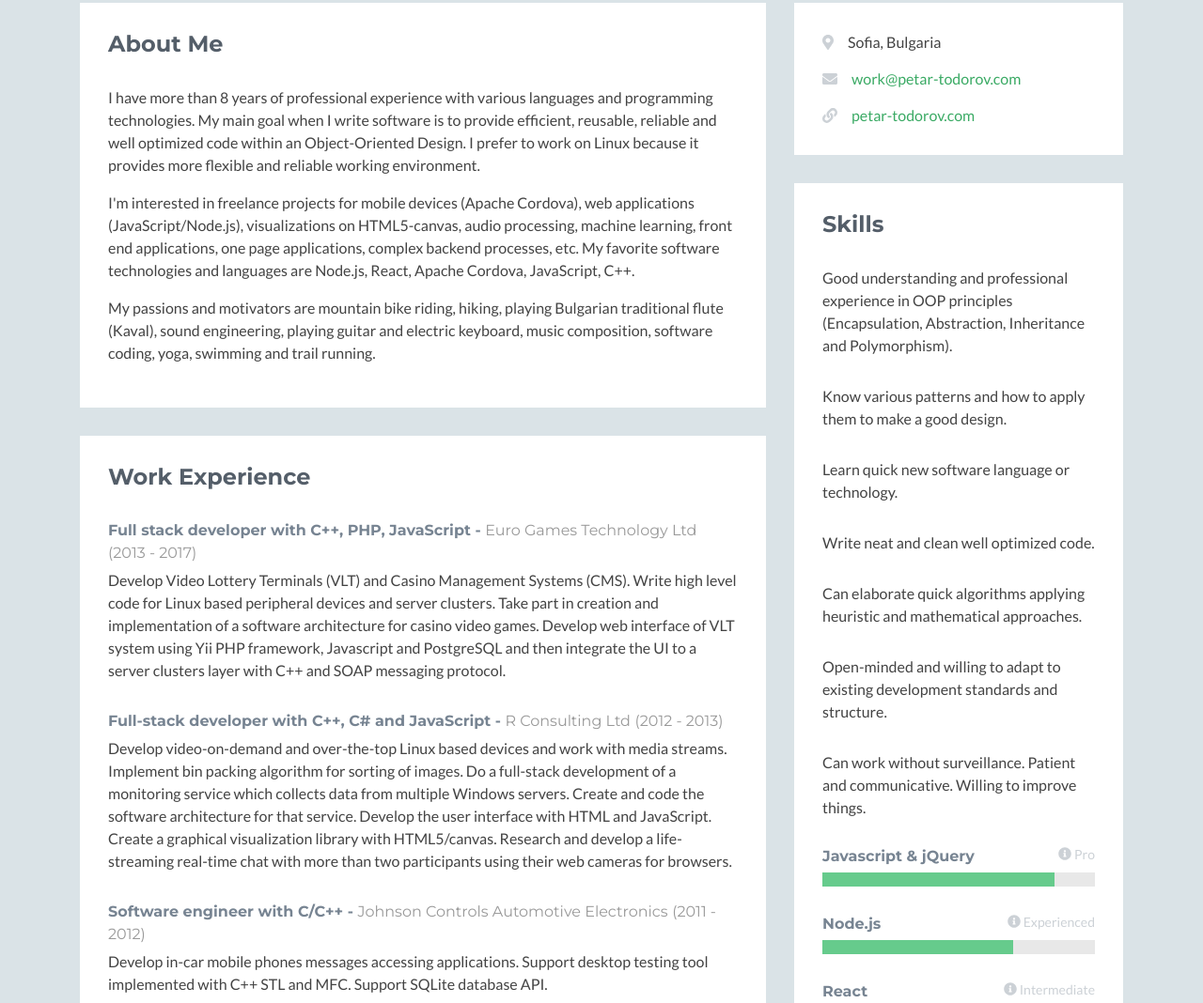
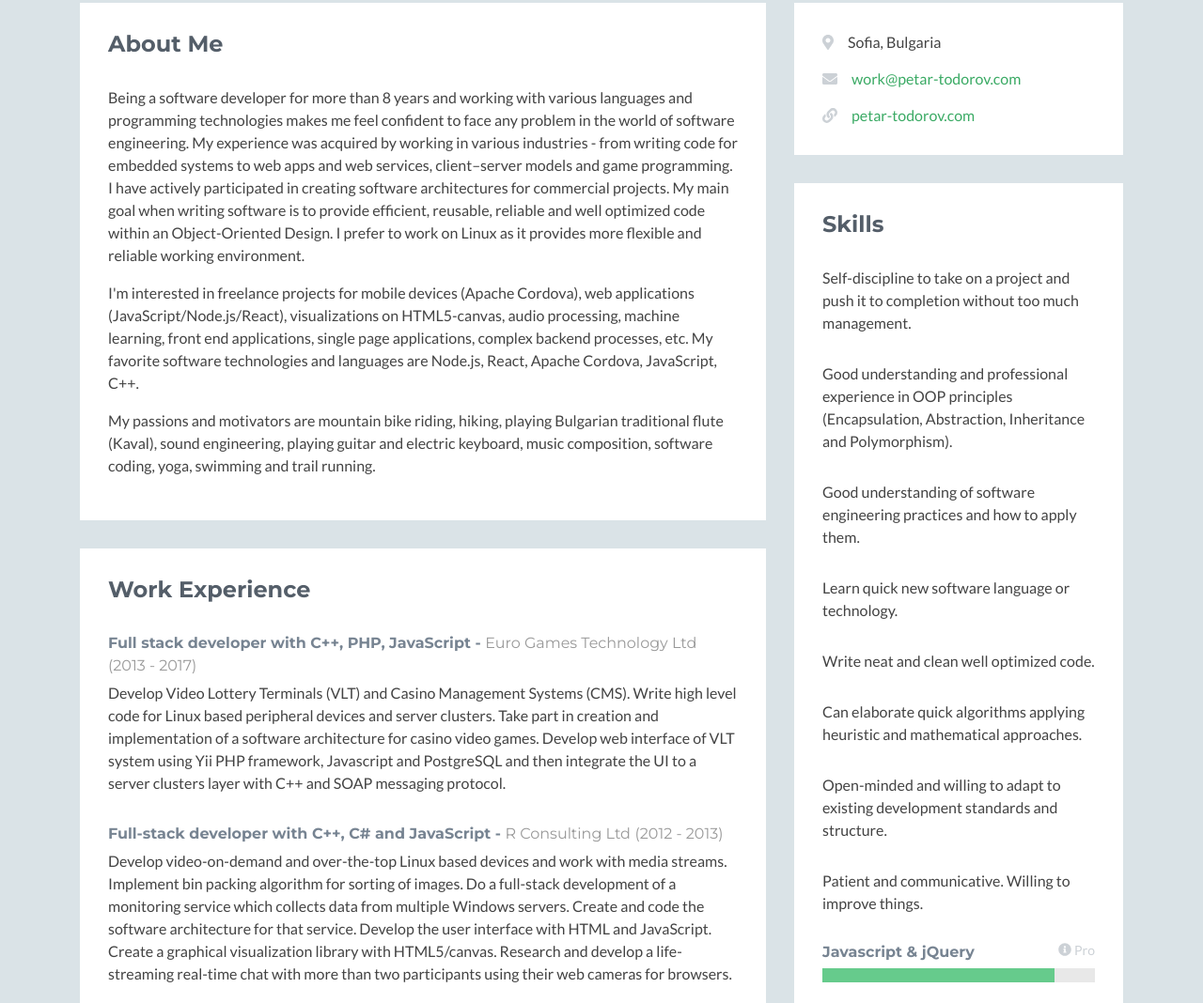
Before and after one commit to SitkaCharley/portfolio, a website: page index.html in a window 1280 px wide. Shown: the part 307-1375 px from the top of the page at 94% size. Drawn offline with nearby package versions, Linux system fonts and the light colour scheme; no server answers; some icons are missing.

Commit message:
Update About Me

```diff
--- a/index.html
+++ b/index.html
@@ -56,8 +56,8 @@
                     <div class="section-inner">
                         <h2 class="heading">About Me</h2>
                         <div class="content">
-                            <p>	I have more than 8 years of professional experience with various languages and programming technologies. My main goal when I write software is to provide efficient, reusable, reliable and well optimized code within an Object-Oriented Design. I prefer to work on Linux because it provides more flexible and reliable working environment. </p>
-                            <p> I'm interested in freelance projects for mobile devices (Apache Cordova), web applications (JavaScript/Node.js), visualizations on HTML5-canvas, audio processing, machine learning, front end applications, one page applications, complex backend processes, etc. My favorite software technologies and languages are Node.js, React, Apache Cordova, JavaScript, C++.</p>
+                            <p>	Being a software developer for more than 8 years and working with various languages and programming technologies makes me feel confident to face any problem in the world of software engineering. My experience was acquired by working in various industries - from writing code for embedded systems to web apps and web services, client–server models and game programming. I have actively participated in creating software architectures for commercial projects. My main goal when writing software is to provide efficient, reusable, reliable and well optimized code within an Object-Oriented Design. I prefer to work on Linux as it provides more flexible and reliable working environment. </p>
+                            <p> I'm interested in freelance projects for mobile devices (Apache Cordova), web applications (JavaScript/Node.js/React), visualizations on HTML5-canvas, audio processing, machine learning, front end applications, single page applications, complex backend processes, etc. My favorite software technologies and languages are Node.js, React, Apache Cordova, JavaScript, C++.</p>
                             <p> My passions and motivators are mountain bike riding, hiking, playing Bulgarian traditional flute (Kaval), sound engineering, playing guitar and electric keyboard, music composition, software coding, yoga, swimming and trail running.</p>
                         </div><!--//content-->
                     </div><!--//section-inner-->
@@ -124,13 +124,14 @@
                     <div class="section-inner">
                         <h2 class="heading">Skills</h2>
                         <div class="content">
+                            <p class="intro">Self-discipline to take on a project and push it to completion without too much management.</p>
                             <p class="intro">Good understanding and professional experience in OOP principles (Encapsulation, Abstraction, Inheritance and Polymorphism).</p>
-                            <p class="intro">Know various patterns and how to apply them to make a good design.</p>
+                            <p class="intro">Good understanding of software engineering practices and how to apply them.</p>
                             <p class="intro">Learn quick new software language or technology.</p>
                             <p class="intro">Write neat and clean well optimized code.</p>
                             <p class="intro">Can elaborate quick algorithms applying heuristic and mathematical approaches.</p>
                             <p class="intro">Open-minded and willing to adapt to existing development standards and structure.</p>
-                            <p class="intro">Can work without surveillance. Patient and communicative. Willing to improve things.</p>
+                            <p class="intro">Patient and communicative. Willing to improve things.</p>
 
                             <div class="skillset">
 
```
